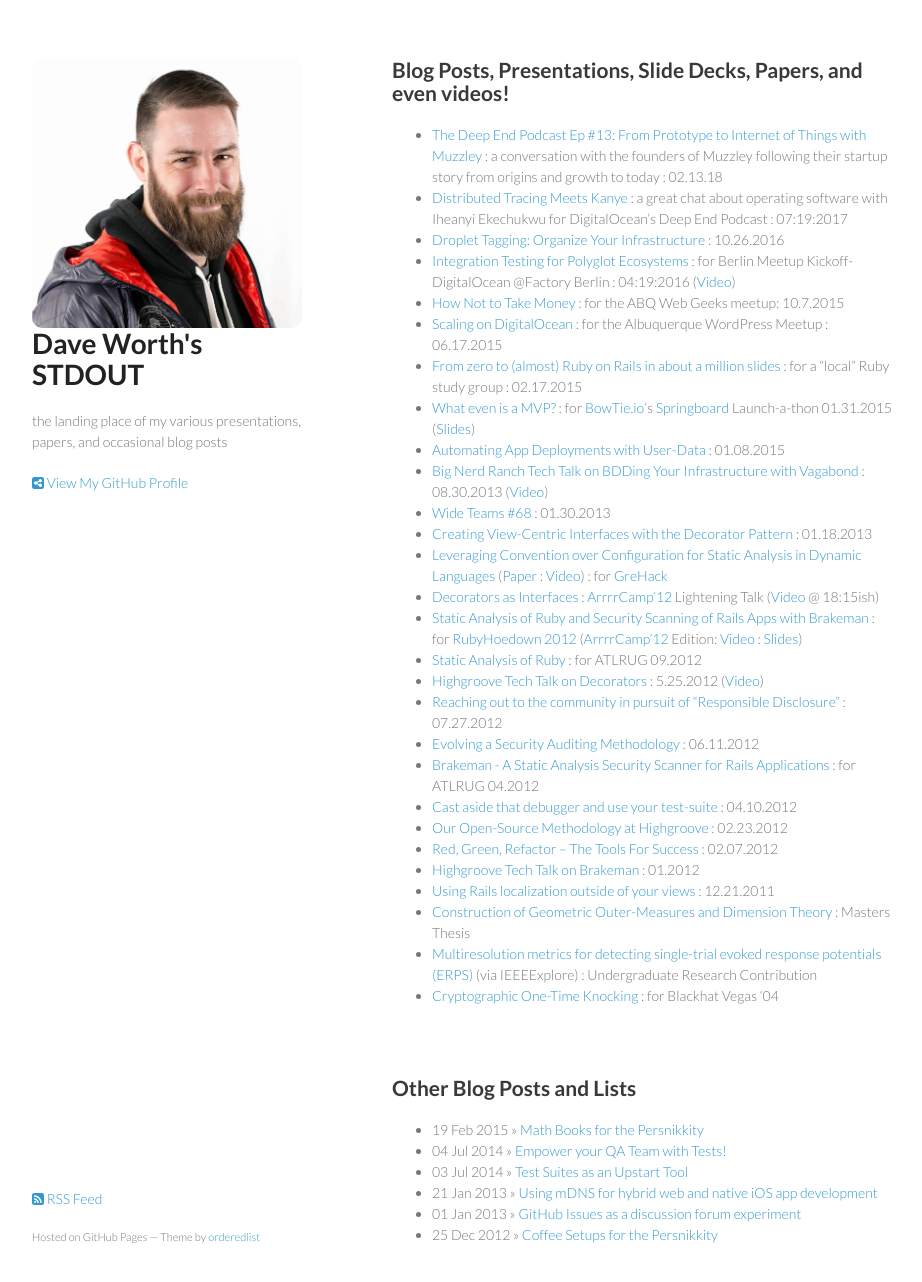
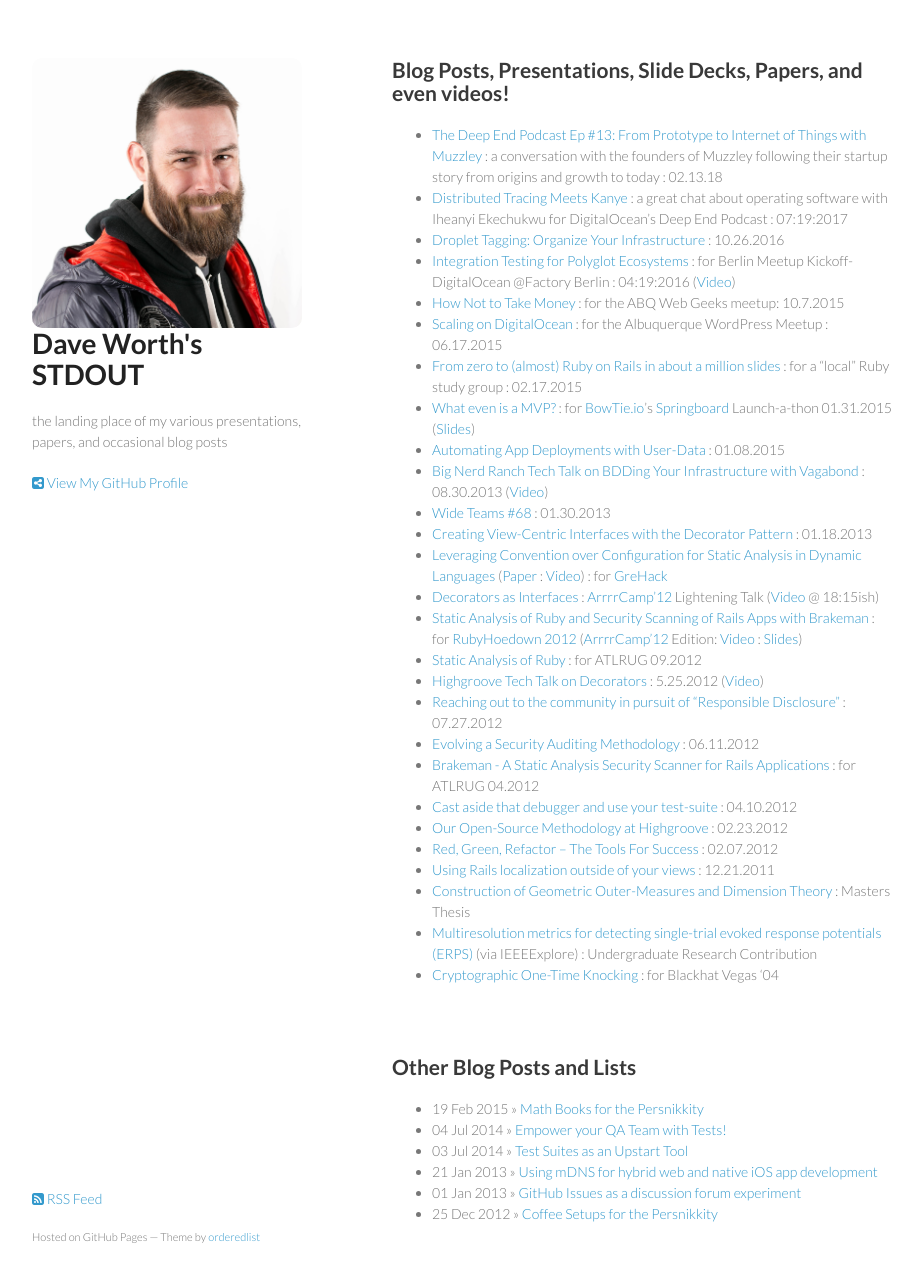
Before and after one commit to daveworth/daveworth.github.com, a Jekyll site: the page built from index.md, in a window 1280 px wide and 1315 px high. Shown: the top 1282 px of the window, without its empty margins (178-1100 px from the left). Built offline with Jekyll 4.4.1, drawn with Linux system fonts in a browser that asks for light colours; nearby versions of some CDN libraries.

Commit message:
remove broken Vimeo link re: Highgroove tech talk on Brakeman

```diff
--- a/index.md
+++ b/index.md
@@ -24,7 +24,7 @@
 * [Cast aside that debugger and use your test-suite](http://blog.bignerdranch.com/1618-cast-aside-that-debugger-and-use-your-test-suite/) : 04.10.2012
 * [Our Open-Source Methodology at Highgroove](http://blog.bignerdranch.com/1602-our-open-source-methodology-at-highgroove/) : 02.23.2012
 * [Red, Green, Refactor – The Tools For Success](http://blog.bignerdranch.com/1593-red-green-refactor-the-tools-for-success/) : 02.07.2012
-* [Highgroove Tech Talk on Brakeman](http://vimeo.com/35766582) : 01.2012
+<!-- * [Highgroove Tech Talk on Brakeman](http://vimeo.com/35766582) : 01.2012 -->
 * [Using Rails localization outside of your views](https://www.bignerdranch.com/blog/using-rails-localization-outside-of-your-views/) : 12.21.2011
 * [Construction of Geometric Outer-Measures and Dimension Theory](/assets/DaveWorthThesis.pdf) : Masters Thesis
 * [Multiresolution metrics for detecting single-trial evoked response potentials (ERPS)](https://ieeexplore.ieee.org/document/1384583) (via IEEEExplore) : Undergraduate Research Contribution
```
